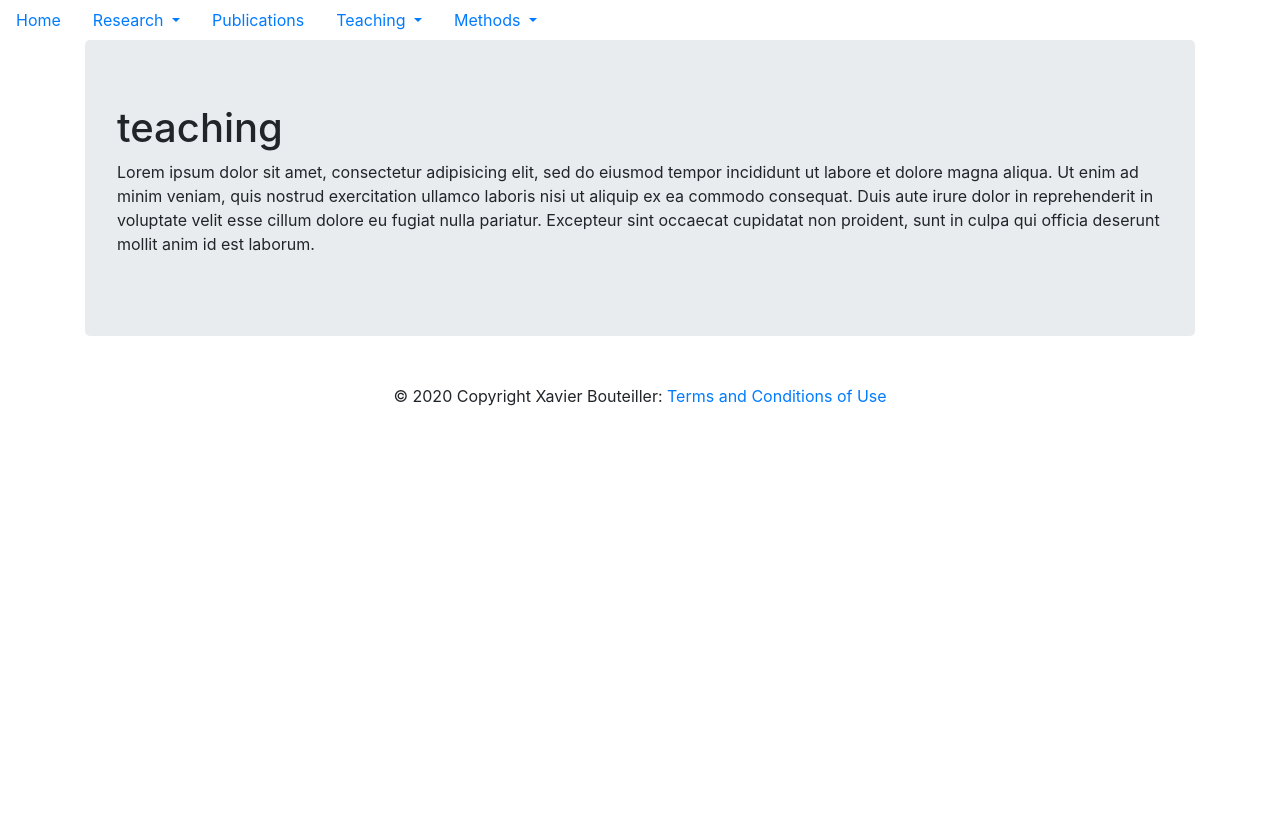
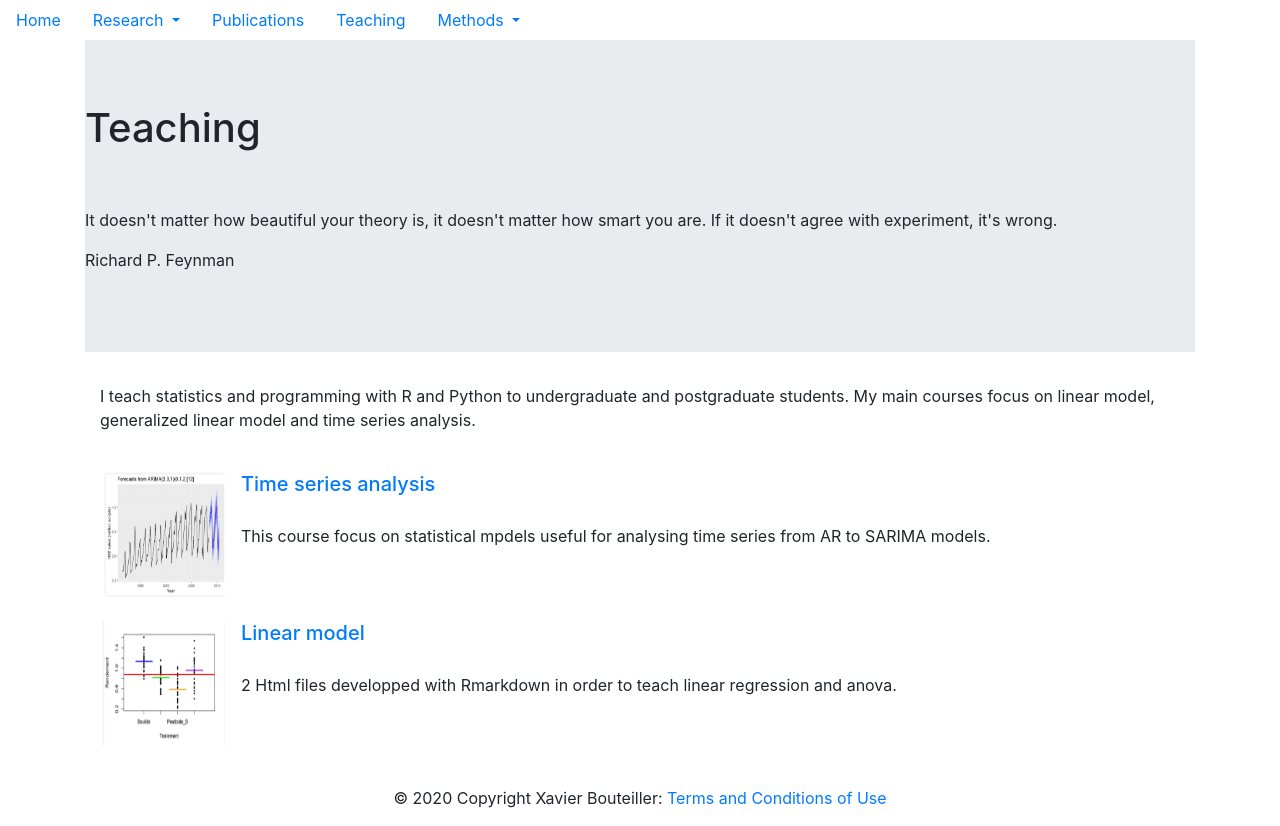
Before and after one commit to xbouteiller/WebP, a Flask app: page /teaching in a window 1280 px wide. Before the commit the page ends 406 px from the top, so only its background shows below. Run offline with Flask 2, Linux system fonts and the light colour scheme; some libraries are stand-ins or nearby versions.

Commit message:
teaching

```diff
--- a/persowebpage/templates/base.html
+++ b/persowebpage/templates/base.html
@@ -34,15 +34,8 @@
         <a href="{{url_for('publication.publi')}}"> Publications </a>
       </li>
 
-
-      <li class="nav-item dropdown">
-        <a class="nav-link dropdown-toggle" href="{{url_for('teaching.teachings')}}" id="navbarDropdown" role="button" data-toggle="dropdown" aria-haspopup="true" aria-expanded="false">
-          Teaching
-        </a>
-        <div class="dropdown-menu" aria-labelledby="navbarDropdown">
-          <a class="dropdown-item" href="{{url_for('teaching.programming')}}">Programming & Data Science</a>
-          <a class="dropdown-item" href="{{url_for('teaching.stat')}}">Statistics</a>
-        </div>
+      <li class ='nav-link'>
+        <a href="{{url_for('teaching.teachings')}}"> Teaching </a>
       </li>
 
       <li class="nav-item dropdown">
--- a/persowebpage/templates/teaching.html
+++ b/persowebpage/templates/teaching.html
@@ -1,8 +1,47 @@
 {% extends "base.html" %}
 
 {% block content %}
-<div class="jumbotron">
-  <h1> teaching </h1>
-  <p>Lorem ipsum dolor sit amet, consectetur adipisicing elit, sed do eiusmod tempor incididunt ut labore et dolore magna aliqua. Ut enim ad minim veniam, quis nostrud exercitation ullamco laboris nisi ut aliquip ex ea commodo consequat. Duis aute irure dolor in reprehenderit in voluptate velit esse cillum dolore eu fugiat nulla pariatur. Excepteur sint occaecat cupidatat non proident, sunt in culpa qui officia deserunt mollit anim id est laborum.</p>
+<div class="jumbotron jumbotron-fluid">
+  <h1>Teaching </h1>
+  <br>
+  <br>
+  <p>It doesn't matter how beautiful your theory is, it doesn't matter how smart you are. If it doesn't agree with experiment, it's wrong. </p>
+  <p>Richard P. Feynman</p>
+
 </div>
+
+  <div class="container">
+    <p>
+      I teach statistics and programming with R and Python to undergraduate and postgraduate students. My main courses focus on linear model, generalized linear model and time series analysis.
+    </p>
+    <br>
+
+    <ul class="list-unstyled">
+      <li class="media">
+        <img src="../static/stat/ts.jpg" class="mr-3" alt="..." style="width:125px;height:125px;">
+        <div class="media-body">
+          <h5 class="mt-0 mb-1"><a href="https://github.com/xbouteiller/TimeSeries">Time series analysis</a></h5>
+          <br>
+<p>This course focus on statistical mpdels useful for analysing time series from AR to SARIMA models.</p>
+
+
+        </div>
+      </li>
+      <li class="media my-4">
+        <img src="../static/stat/anova.jpg" class="mr-3" alt="..." style="width:125px;height:125px;">
+        <div class="media-body">
+          <h5 class="mt-0 mb-1"><a href="https://github.com/xbouteiller/CoursDA">Linear model</a></h5>
+          <br>
+          <p>2 Html files developped with Rmarkdown in order to teach linear regression and anova.</p>
+
+
+      </li>
+
+    </ul>
+
+  </div>
+
+
+
+
 {% endblock %}
```
Also changed, not shown: persowebpage/static/stat/2020-06-28 20_24_32-Démarrer.jpg (added), persowebpage/static/stat/anova.jpg (added), persowebpage/static/stat/ts.jpg (added).
